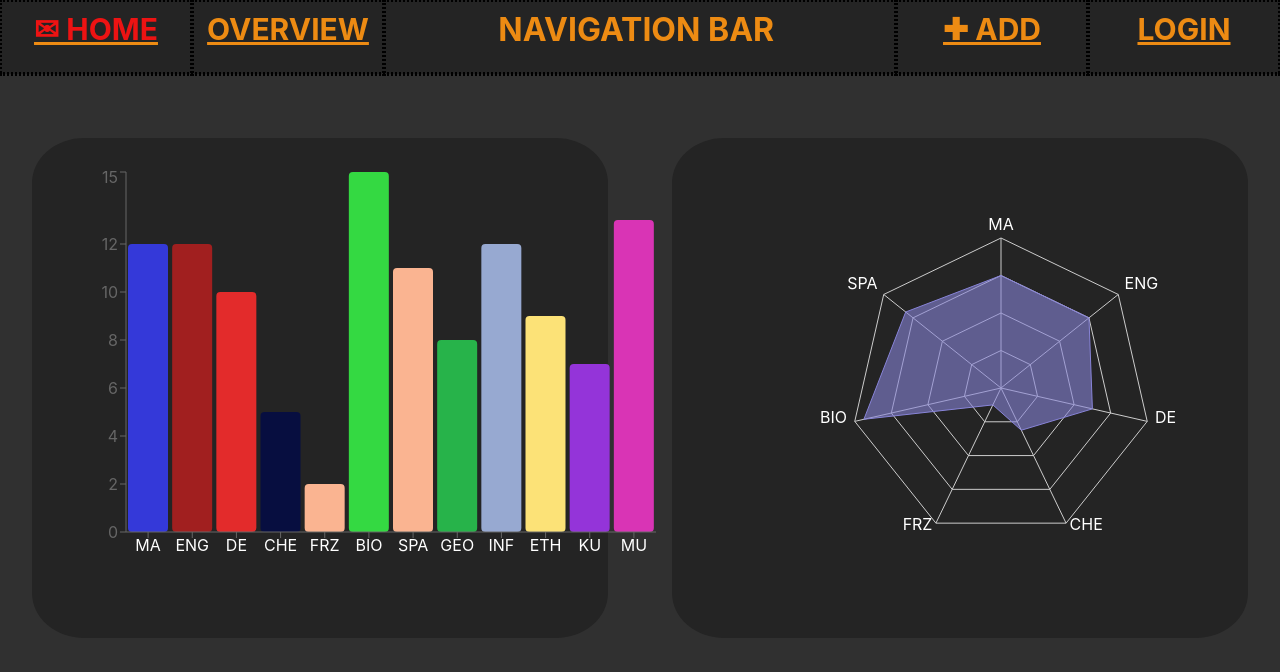
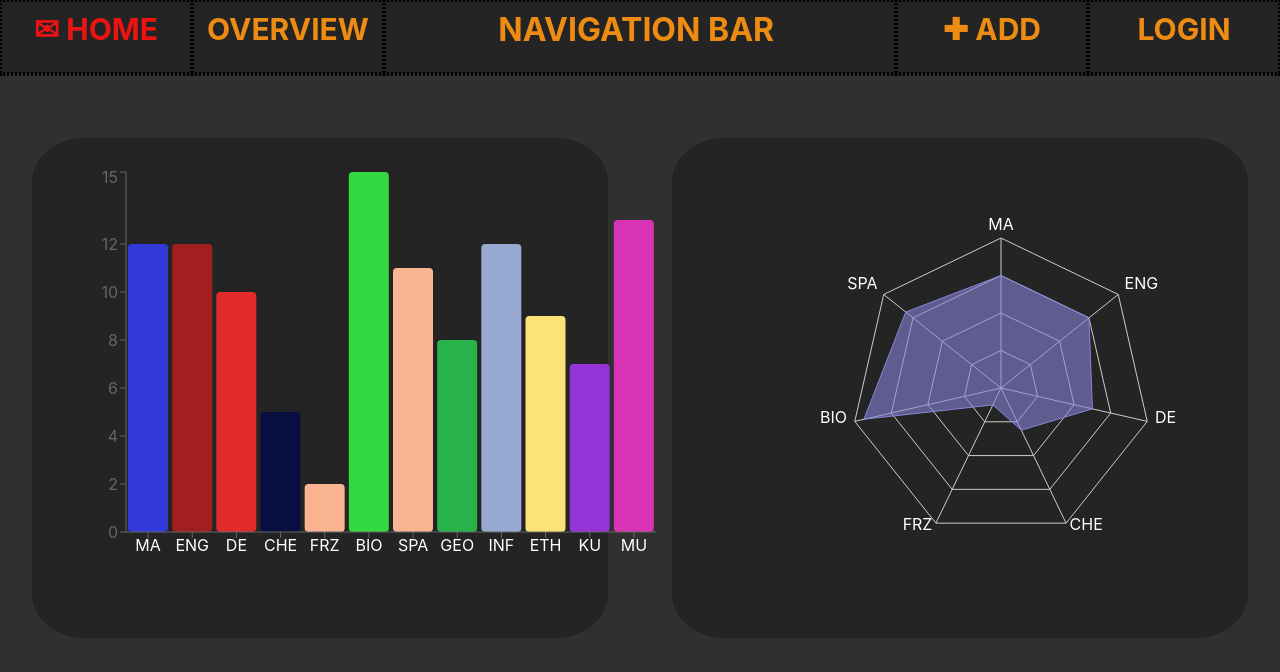
Before and after one commit to AKORA-Studios/calq, a React (Create React App) app: page / in a window 1280 px wide. Shown: the top 672 px of the page. Built offline with nearby package versions, Linux system fonts and the light colour scheme.

Commit message:
changed folder structure

```diff
--- a/src/Components/SubjectComponent/SubjectChart.tsx
+++ b/src/Components/SubjectComponent/SubjectChart.tsx
@@ -1,6 +1,6 @@
 import { Component } from "react";
 import { Area, AreaChart, CartesianGrid, ReferenceLine, ResponsiveContainer, Tooltip, XAxis, YAxis } from 'recharts';
-import { avarage, Subject } from "../../util";
+import { avarage, Subject } from "../../database/";
 import '../components.css';
 
 interface States {
--- a/src/Components/SubjectComponent/SubjectTable.tsx
+++ b/src/Components/SubjectComponent/SubjectTable.tsx
@@ -1,5 +1,5 @@
 import { Component } from "react";
-import { Subject } from "../../util";
+import { Subject } from "../../database/";
 import '../components.css';
 
 interface States {
--- a/src/Components/SubjectComponent/index.tsx
+++ b/src/Components/SubjectComponent/index.tsx
@@ -1,5 +1,5 @@
 import { Component } from 'react';
-import { Subject } from '../../util';
+import { Subject } from '../../database/util';
 import { SubjectChart } from './SubjectChart';
 import { SubjectTable } from './SubjectTable';
 
--- a/src/Components/components.css
+++ b/src/Components/components.css
@@ -1,11 +1,11 @@
-.headline{
+.headline {
     color: #ed8b13;
     margin-top: 1.5%;
     margin-right: 1.5%;
 }
 
-.navbar{
-    background-color:#242424;
+.navbar {
+    background-color: #242424;
     border-bottom-color: black;
     border-bottom-width: 2px;
     border-bottom-style: dotted;
@@ -13,45 +13,51 @@
     text-align: center;
     color: #ed8b13;
 }
-.navbar>*{
+
+.navbar>* {
     border-width: 2px;
     border-color: black;
     border-style: dotted;
 }
 
-.navbarButton{
+.navbarButton {
+    color: #ed8b13;
+    height: 4.5rem;
+    margin-top: 0;
+    text-decoration: none;
+}
+
+.navbarButtonTitle {
     color: #ed8b13;
     height: 4.5rem;
     margin-top: 0;
 }
-.navbarButtonTitle{
-    color: #ed8b13;
-    height: 4.5rem;
-    margin-top: 0;
-}
-.navbarButtonText{
+
+.navbarButtonText {
     margin-top: 10%;
     font-size: 30px;
     font-weight: bold;
     margin-top: 5%;
 }
-.activeNavbarButtonText{
+
+.activeNavbarButtonText {
     margin-top: 10%;
     font-size: 30px;
     font-weight: bold;
     margin-top: 5%;
     color: #ed1313;
 }
-.navbarButton:hover{
+
+.navbarButton:hover {
     cursor: pointer;
-background-color: #141414;
-border-radius: 10px;
+    background-color: #141414;
+    border-radius: 10px;
 }
+
 
 /**
 For Subjects
 */
-
 
 .subjectName {
     color: #ed8b13;
--- /dev/null
+++ b/src/database/api.ts
@@ -0,0 +1,7 @@
+import { Subject } from "./util";
+
+const url = "http://localhost:3001/api/";
+
+export function getSubjects(): Promise<Subject[]> {
+    return fetch(url + "subjects").then(r => r.json())
+}
--- /dev/null
+++ b/src/database/index.ts
@@ -0,0 +1,2 @@
+export * from './util';
+export * from './api'
--- a/src/pages/OverviewPage/index.tsx
+++ b/src/pages/OverviewPage/index.tsx
@@ -1,7 +1,7 @@
 import { Component } from "react";
 import { Navbar, SubjectView } from '../../Components';
 import '../../Components/components.css';
-import { parse } from "../../util";
+import { parse } from "../../database/";
 
 var data = parse(require('./test.json'));
 
```
Also changed, not shown: src/database/util.ts (renamed from src/util.ts).
